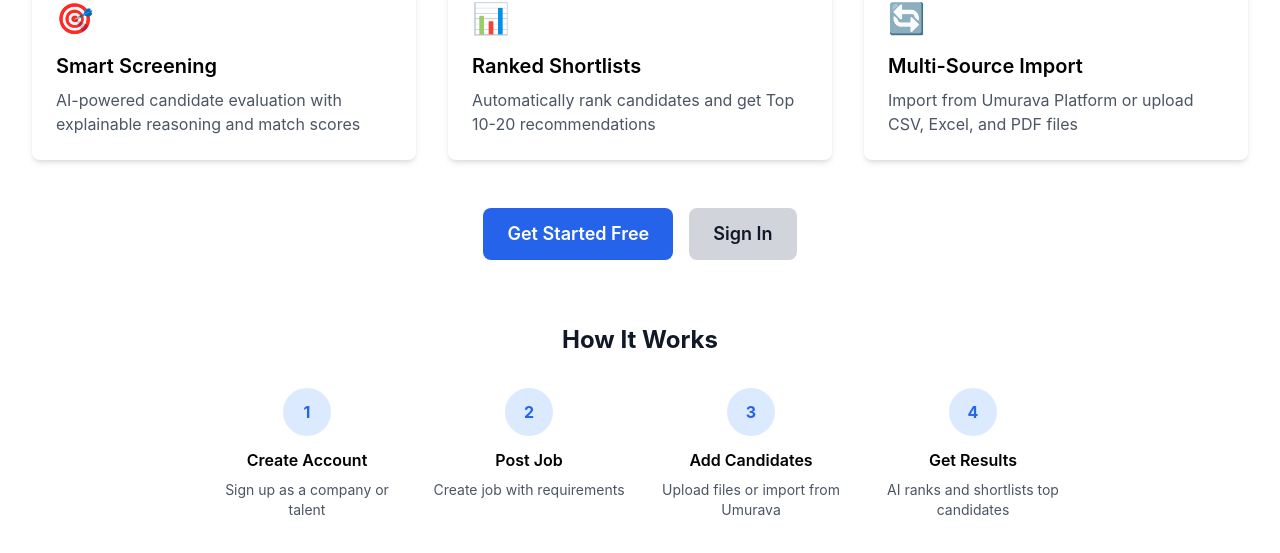
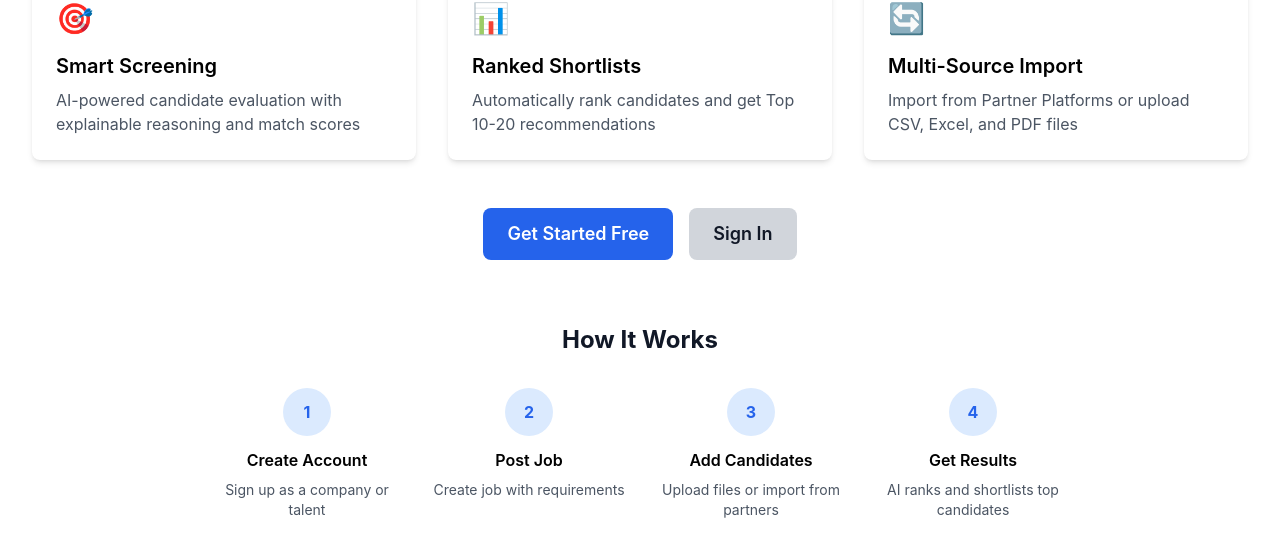
Before and after one commit to etienne0114/umurava-hackthon, a Next.js app: page / in a window 1280 px wide. Shown: the part 321-874 px from the top of the page. Built offline with nearby package versions, Linux system fonts and the light colour scheme.

Commit message:
style(frontend): rebrand platform from Umurava to generic AI Recruiter

```diff
--- a/src/app/page.tsx
+++ b/src/app/page.tsx
@@ -40,7 +40,7 @@ const Home = () => {
             <div className="text-2xl sm:text-3xl mb-3 sm:mb-4">🔄</div>
             <h3 className="text-lg sm:text-xl font-semibold mb-2">Multi-Source Import</h3>
             <p className="text-sm sm:text-base text-gray-600">
-              Import from Umurava Platform or upload CSV, Excel, and PDF files
+              Import from Partner Platforms or upload CSV, Excel, and PDF files
             </p>
           </div>
         </div>
@@ -93,7 +93,7 @@ const Home = () => {
                 <span className="text-blue-600 font-bold text-sm sm:text-base">3</span>
               </div>
               <h4 className="font-semibold mb-1 sm:mb-2 text-sm sm:text-base">Add Candidates</h4>
-              <p className="text-xs sm:text-sm text-gray-600">Upload files or import from Umurava</p>
+              <p className="text-xs sm:text-sm text-gray-600">Upload files or import from partners</p>
             </div>
             <div className="text-center">
               <div className="w-10 h-10 sm:w-12 sm:h-12 bg-blue-100 rounded-full flex items-center justify-center mx-auto mb-2 sm:mb-3">
--- a/src/app/talent/applications/page.tsx
+++ b/src/app/talent/applications/page.tsx
@@ -178,7 +178,7 @@ export default function TalentApplicationsPage() {
                           >
                             {job.title}
                           </h3>
-                          <p className="text-sm text-gray-500">{job.company || 'Umurava'}</p>
+                          <p className="text-sm text-gray-500">{job.company || 'Platform'}</p>
                           <div className="flex flex-wrap gap-2 mt-2 text-xs text-gray-400">
                             <span className="capitalize">{job.employmentType?.replace('-', ' ')}</span>
                             <span>•</span>
--- a/src/components/applicants/ApplicantCard.tsx
+++ b/src/components/applicants/ApplicantCard.tsx
@@ -26,7 +26,7 @@ const ApplicantCardComponent: React.FC<ApplicantCardProps> = ({ applicant, onRem
           )}
         </div>
         <span className={`px-2 py-1 rounded text-xs font-medium self-start ${sourceColors[applicant.source]}`}>
-          {applicant.source === 'umurava' ? 'Umurava' : 'Upload'}
+          {applicant.source === 'umurava' ? 'Platform' : 'Upload'}
         </span>
       </div>
 
--- a/src/components/applicants/ApplicantList.tsx
+++ b/src/components/applicants/ApplicantList.tsx
@@ -70,7 +70,7 @@ export const ApplicantList: React.FC<ApplicantListProps> = ({
             }}
             options={[
               { value: 'all', label: 'All Sources' },
-              { value: 'umurava', label: 'Umurava' },
+              { value: 'umurava', label: 'Platform' },
               { value: 'upload', label: 'Upload' },
             ]}
           />
--- a/src/components/applicants/UmuravaImporter.tsx
+++ b/src/components/applicants/UmuravaImporter.tsx
@@ -61,7 +61,7 @@ export const UmuravaImporter: React.FC<UmuravaImporterProps> = ({
 
   return (
     <Card>
-      <h3 className="text-base sm:text-lg font-semibold mb-4">Import from Umurava Platform</h3>
+      <h3 className="text-base sm:text-lg font-semibold mb-4">Import from Platform</h3>
 
       <div className="space-y-4">
         <Input
@@ -69,7 +69,7 @@ export const UmuravaImporter: React.FC<UmuravaImporterProps> = ({
           value={profileIds}
           onChange={(e) => setProfileIds(e.target.value)}
           placeholder="profile-id-1, profile-id-2, profile-id-3"
-          helperText="Enter Umurava profile IDs separated by commas"
+          helperText="Enter Platform profile IDs separated by commas"
         />
 
         <div className="flex justify-end">
--- a/src/components/layout/CompanySidebar.tsx
+++ b/src/components/layout/CompanySidebar.tsx
@@ -51,10 +51,10 @@ export const CompanySidebar: React.FC = () => {
       <div className="h-16 px-6 border-b border-gray-100 flex items-center">
         <Link href="/company/dashboard" className="flex items-center gap-2.5 hover:opacity-80 transition-opacity">
           <div className="w-8 h-8 bg-indigo-600 rounded-lg flex items-center justify-center shadow-sm">
-            <span className="text-white font-black text-sm">U</span>
+            <span className="text-white font-black text-sm">AI</span>
           </div>
           <div>
-            <p className="text-sm font-black text-gray-900 tracking-tight leading-none">Umurava</p>
+            <p className="text-sm font-black text-gray-900 tracking-tight leading-none">AI Recruiter</p>
             <p className="text-[10px] text-gray-400 mt-0.5">Recruiter Portal</p>
           </div>
         </Link>
--- a/src/components/layout/TalentSidebar.tsx
+++ b/src/components/layout/TalentSidebar.tsx
@@ -51,10 +51,10 @@ export const TalentSidebar: React.FC = () => {
       <div className="h-16 px-6 border-b border-gray-100 flex items-center">
         <Link href="/talent/dashboard" className="flex items-center gap-2.5 hover:opacity-80 transition-opacity">
           <div className="w-8 h-8 bg-blue-600 rounded-lg flex items-center justify-center shadow-sm">
-            <span className="text-white font-black text-sm">U</span>
+            <span className="text-white font-black text-sm">AI</span>
           </div>
           <div>
-            <p className="text-sm font-black text-gray-900 tracking-tight leading-none">Umurava</p>
+            <p className="text-sm font-black text-gray-900 tracking-tight leading-none">AI Recruiter</p>
             <p className="text-[10px] text-gray-400 mt-0.5">Talent Portal</p>
           </div>
         </Link>
```
